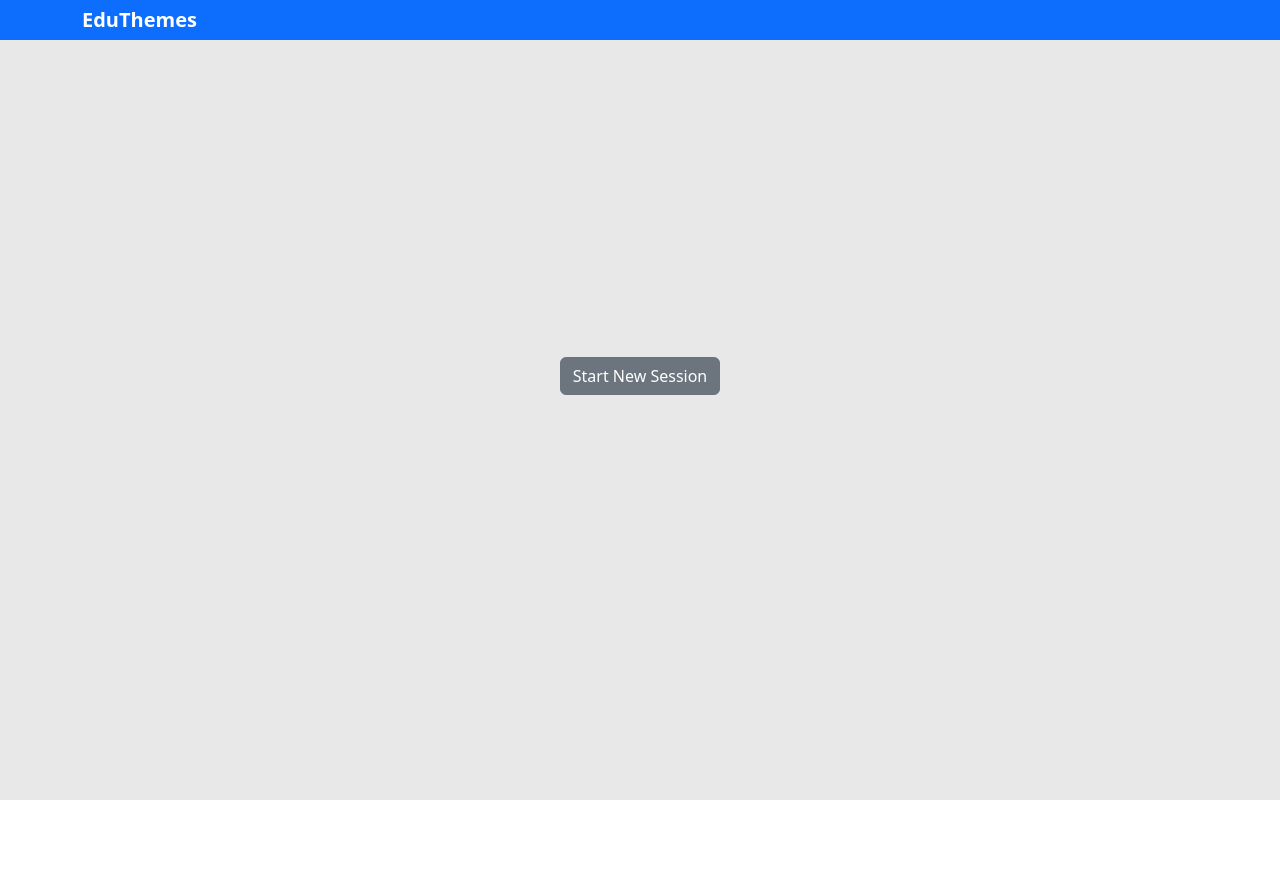
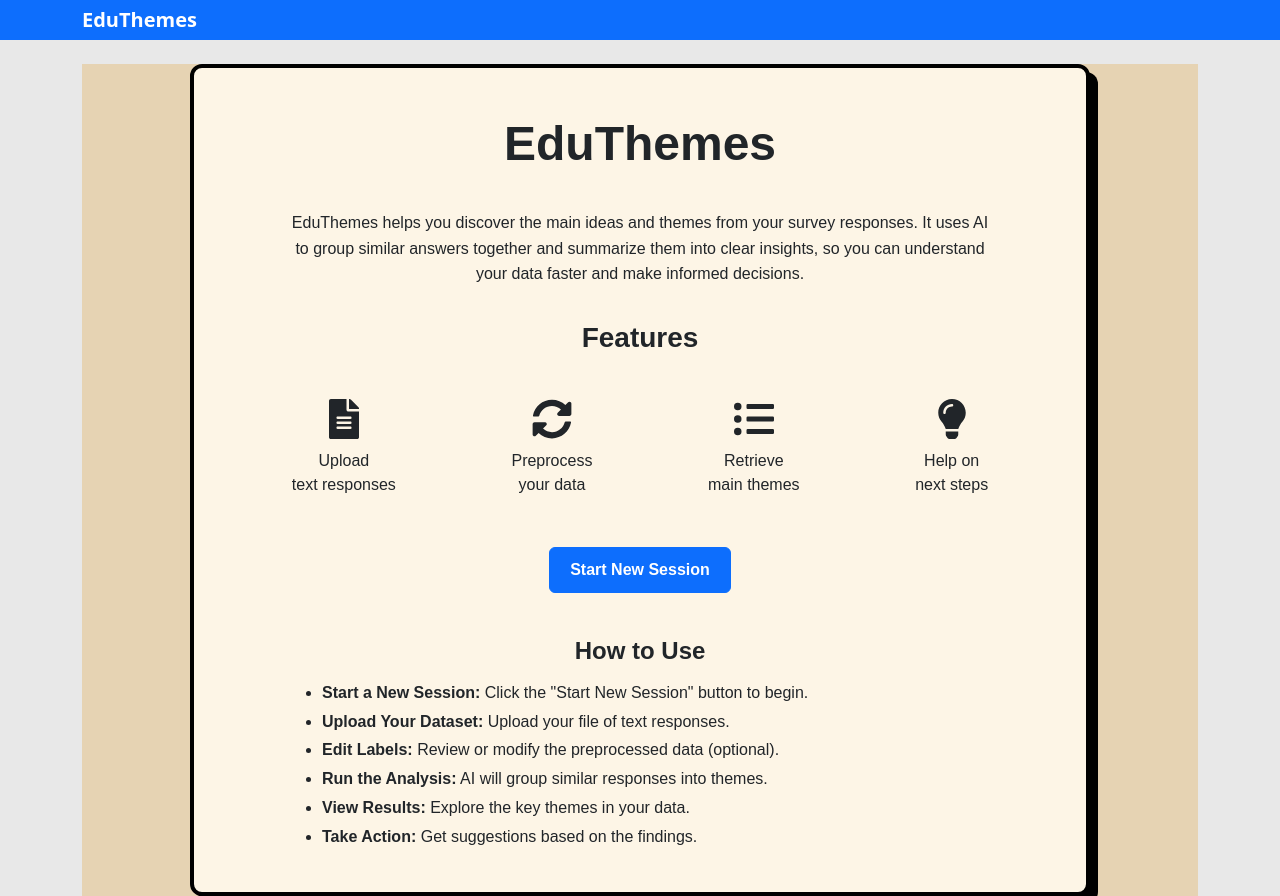
Before and after one commit to krintalbogdan/EduThemes, a React (Create React App) app in the folder frontend/: page / in a window 1280 px wide. Before the commit the page ends 800 px from the top, so only its background shows below. Built offline with nearby package versions, Linux system fonts and the light colour scheme.

Commit message:
Finished start page layout

```diff
--- a/frontend/package.json
+++ b/frontend/package.json
@@ -15,6 +15,7 @@
     "react-bootstrap": "^2.10.9",
     "react-dom": "^19.0.0",
     "react-icons": "^5.5.0",
+    "react-router-dom": "^7.4.1",
     "react-scripts": "^5.0.1",
     "web-vitals": "^2.1.4"
   },
--- a/frontend/src/components/Start.js
+++ b/frontend/src/components/Start.js
@@ -1,6 +1,7 @@
 import React, { useState } from 'react';
 import { Button, Container } from 'react-bootstrap';
 import axios from 'axios';
+import { FaFileAlt, FaSyncAlt, FaListUl, FaLightbulb } from 'react-icons/fa'; //from react icons, for the features icons
 
 const Start = ({ onSessionStart, onAdvanceStage }) => {
     const [sessionId, setSessionId] = useState(null);
@@ -8,7 +9,6 @@ const Start = ({ onSessionStart, onAdvanceStage }) => {
     const startSession = async () => {
         try {
             const response = await axios.post('http://localhost:1500/session/start');
-            console.log(response.data); // remove this
             setSessionId(response.data.session_id);
             onSessionStart(response.data.session_id);
             onAdvanceStage();
@@ -17,19 +17,140 @@ const Start = ({ onSessionStart, onAdvanceStage }) => {
         }
     };
 
+    const containerStyle = {
+        backgroundColor: '#e6d3b3',
+        minHeight: '100vh',
+        display: 'flex',
+        justifyContent: 'center',
+        alignItems: 'center',
+        fontFamily: 'sans-serif',
+    };
+
+    const windowStyle = {
+        border: '4px solid black',
+        width: '90%',
+        maxWidth: '900px',
+        padding: '40px',
+        borderRadius: '12px',
+        backgroundColor: '#fdf5e6',
+        boxShadow: '8px 8px 0 black',
+    };
+
+    const titleStyle = {
+        fontSize: '48px',
+        fontWeight: 'bold',
+        textAlign: 'center',
+        marginBottom: '30px',
+    };
+
+    const sectionTitleStyle = {
+        fontSize: '28px',
+        fontWeight: '600',
+        marginTop: '30px',
+        marginBottom: '10px',
+        textAlign: 'center',
+    };
+
+    const paragraphStyle = {
+        fontSize: '16px',
+        textAlign: 'center',
+        marginBottom: '20px',
+    };
+
+    const featuresStyle = {
+        display: 'flex',
+        justifyContent: 'space-around',
+        flexWrap: 'wrap',
+        marginTop: '20px',
+    };
+
+    const featureItemStyle = {
+        textAlign: 'center',
+        margin: '20px',
+    };
+
+    const iconStyle = {
+        fontSize: '40px',
+        marginBottom: '10px',
+    };
+
     return (
-        <Container
-            className="d-flex flex-column justify-content-center align-items-center"
-            style={{ height: '80vh' }}
-        >
-            <Button
-                variant="secondary"
-                onClick={startSession}
-                className="mb-3"
-            >
-                Start New Session
-            </Button>
-        </Container>
+        <div style={containerStyle}>
+            <div style={windowStyle}>
+                <div style={titleStyle}>EduThemes</div>
+                <div style={{
+                    fontSize: '16px',
+                    textAlign: 'center',
+                    marginTop: '10px',
+                    marginBottom: '30px',
+                    lineHeight: '1.6',
+                    maxWidth: '700px',
+                    marginLeft: 'auto',
+                    marginRight: 'auto'
+                }}>
+                    EduThemes helps you discover the main ideas and themes from your survey responses.
+                    It uses AI to group similar answers together and summarize them into clear insights,
+                    so you can understand your data faster and make informed decisions.
+                </div>
+                <div>
+                    <div style={sectionTitleStyle}>Features</div>
+                    <div style={featuresStyle}>
+                        <div style={featureItemStyle}>
+                            <FaFileAlt style={iconStyle} />
+                            <div>Upload<br />text responses</div>
+                        </div>
+                        <div style={featureItemStyle}>
+                            <FaSyncAlt style={iconStyle} />
+                            <div>Preprocess<br />your data</div>
+                        </div>
+                        <div style={featureItemStyle}>
+                            <FaListUl style={iconStyle} />
+                            <div>Retrieve<br />main themes</div>
+                        </div>
+                        <div style={featureItemStyle}>
+                            <FaLightbulb style={iconStyle} />
+                            <div>Help on<br />next steps</div>
+                        </div>
+                    </div>
+                </div>
+                <div style={{ textAlign: 'center', marginTop: '30px' }}>
+                    <Button
+                        variant="primary"
+                        onClick={startSession}
+                        style={{
+                            fontWeight: 'bold',
+                            padding: '10px 20px',
+                            fontSize: '16px',
+                        }}
+                    >
+                        Start New Session
+                    </Button>
+                </div>
+                <div style={{
+                    fontSize: '24px',
+                    fontWeight: '600',
+                    textAlign: 'center',
+                    marginTop: '40px',
+                    marginBottom: '10px'
+                }}>
+                    How to Use
+                </div>
+                <ul style={{
+                    textAlign: 'left',
+                    maxWidth: '700px',
+                    margin: '0 auto',
+                    lineHeight: '1.8',
+                    fontSize: '16px'
+                }}>
+                    <li><strong>Start a New Session:</strong> Click the "Start New Session" button to begin.</li>
+                    <li><strong>Upload Your Dataset:</strong> Upload your file of text responses.</li>
+                    <li><strong>Edit Labels:</strong> Review or modify the preprocessed data (optional).</li>
+                    <li><strong>Run the Analysis:</strong> AI will group similar responses into themes.</li>
+                    <li><strong>View Results:</strong> Explore the key themes in your data.</li>
+                    <li><strong>Take Action:</strong> Get suggestions based on the findings.</li>
+                </ul>
+            </div>
+        </div>
     );
 };
 
```
Also changed, not shown: 1 other file (tests, documents, lock files or other folders).
